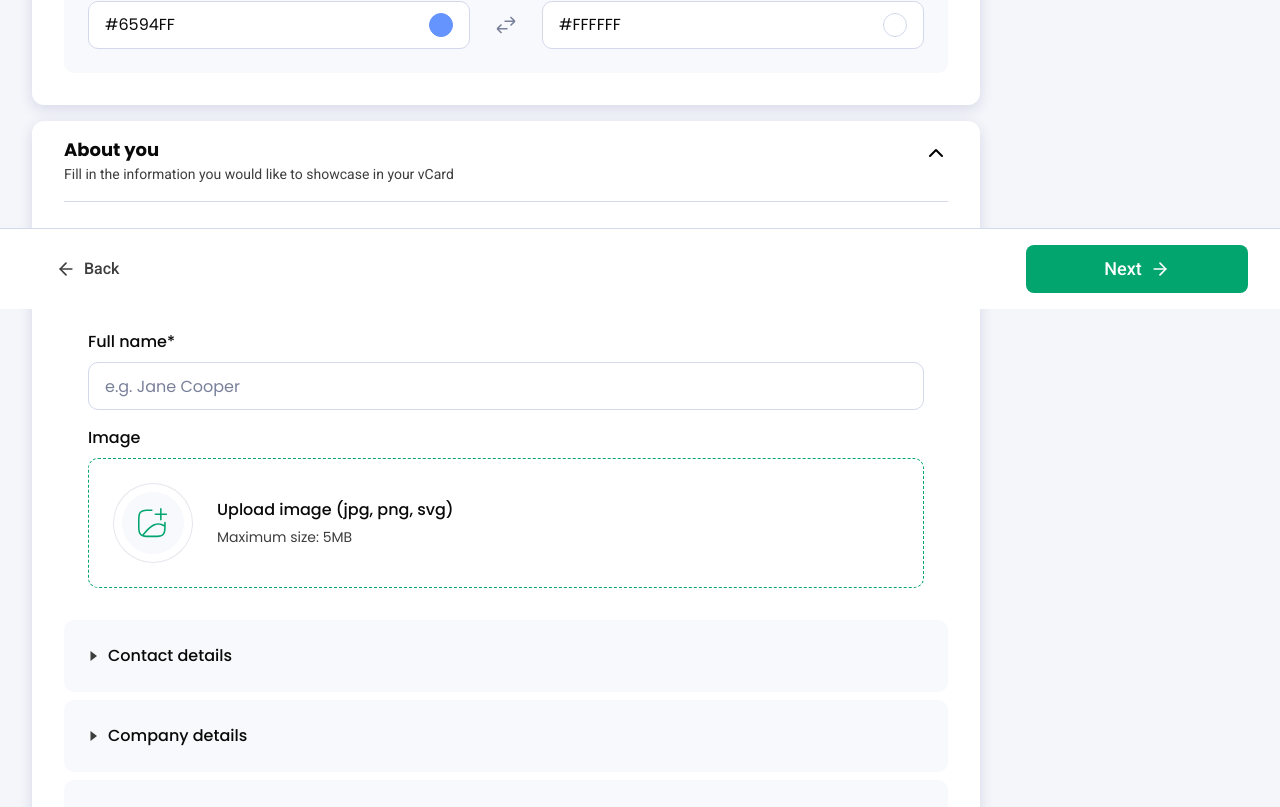
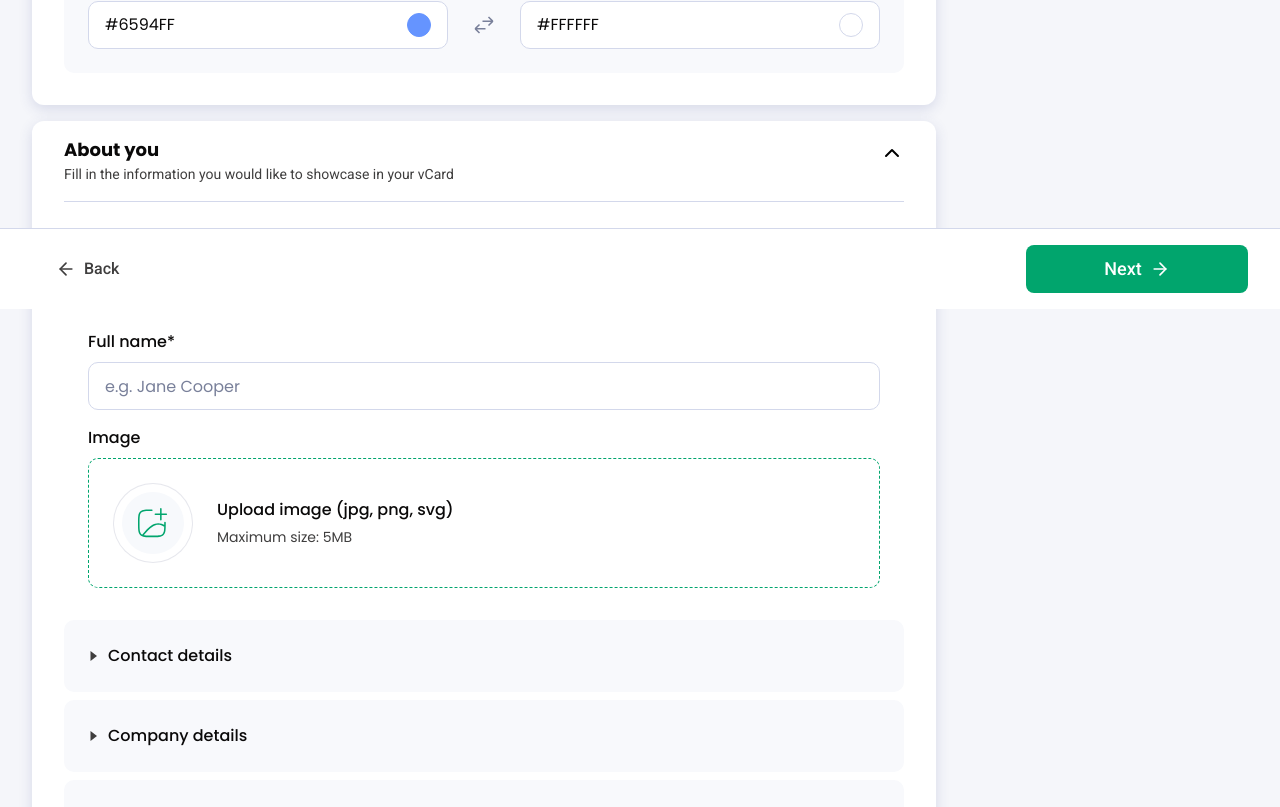
Before and after one commit to monaim3/QR-Code, a Next.js app: page /generator/vcard in a window 1280 px wide. Shown: the part 491-1298 px from the top of the page. Built offline with nearby package versions, Linux system fonts and the light colour scheme.

Commit message:
fix about accordion smooth issue

```diff
--- a/components/generator/vcard/AboutAccordion.tsx
+++ b/components/generator/vcard/AboutAccordion.tsx
@@ -37,7 +37,7 @@ export default function AboutAccordion({
       <AnimatePresence initial={false}>
         {isOpen && (
           <motion.div
-            key="about"
+            key="about-accordion-content"
             initial={{ height: 0, opacity: 0 }}
             animate={{
               height: "auto",
@@ -68,9 +68,13 @@ export default function AboutAccordion({
                 },
               },
             }}
-            className="p-6 space-y-4"
+            className="overflow-hidden"
           >
-            {children}
+            {isOpen && (
+              <div className="p-6 space-y-4">
+                {children}
+              </div>
+            )}
           </motion.div>
         )}
       </AnimatePresence>
--- a/components/generator/vcard/ColorPicker.tsx
+++ b/components/generator/vcard/ColorPicker.tsx
@@ -13,7 +13,7 @@ export default function ColorPicker({ label, color }: Props) {
       <div className="flex h-12 items-center gap-2 self-stretch px-4 py-2 rounded-[var(--Corner-Radius-10)] border border-[var(--Boarder-Grey)] bg-white">
         <input
           type="text"
-          className="text-[var(--Black)] text-[16px] leading-[24px] flex-1 focus:outline-none"
+          className="text-[var(--Black)] text-[16px] leading-[24px] flex-1 focus:outline-none w-full"
           defaultValue={color}
           maxLength={7}
         />
```
